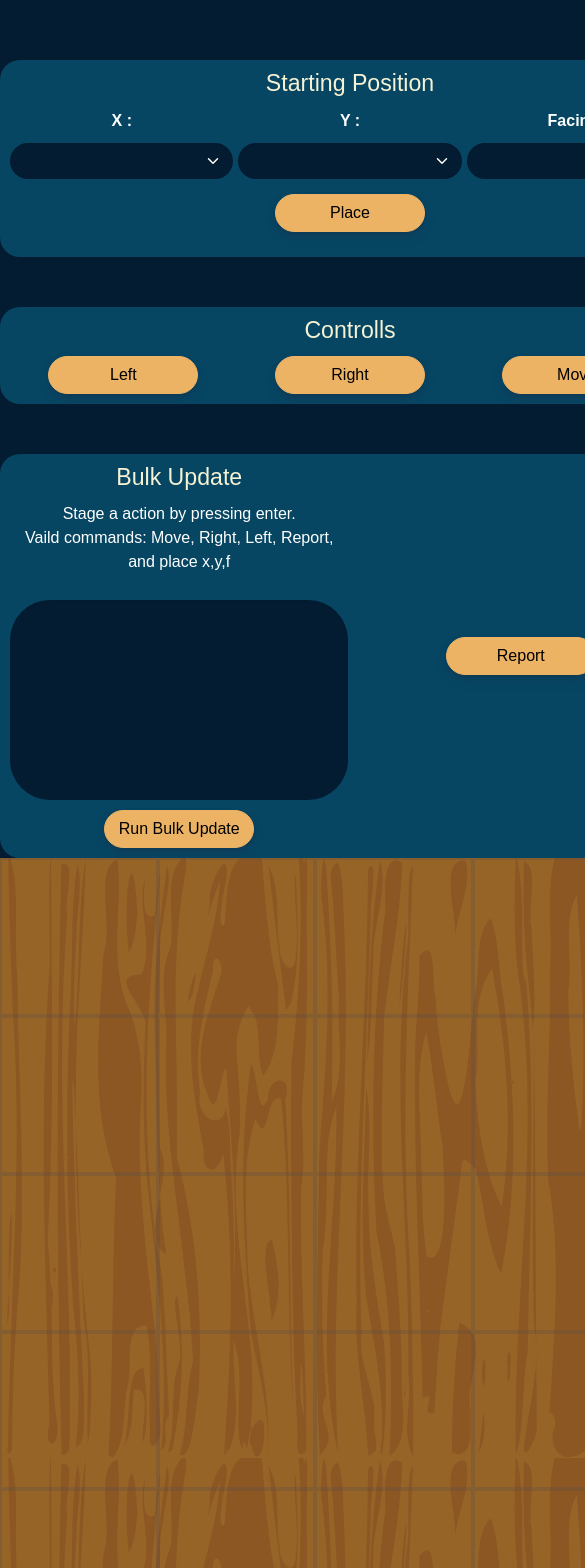
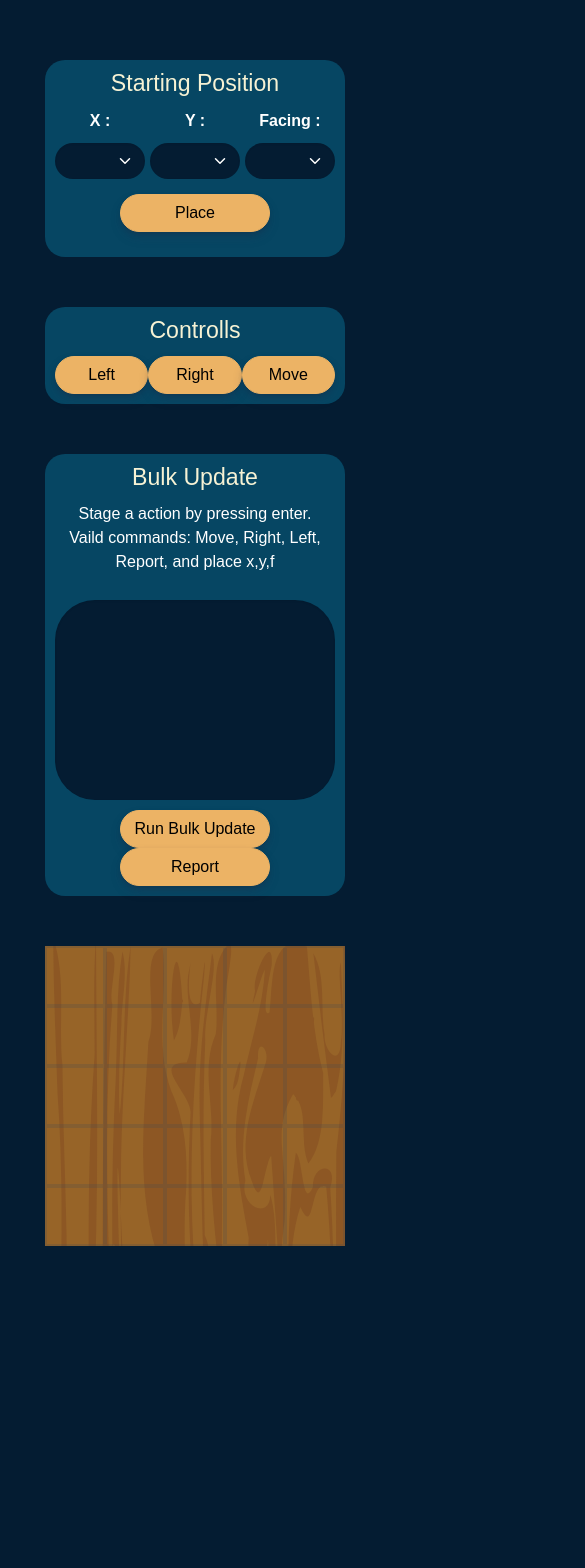
Before and after one commit to JarredKilbride/Tablerobot, a Vue app: page / in a window 390 px wide. Shown: the top 1568 px of the page, 585 px wide, since content can reach past the window. After the commit the page ends 1246 px from the top, so only its background shows below. Built offline with nearby package versions, Linux system fonts and the light colour scheme.

Commit message:
changes to css to make a basic mobile view

```diff
--- a/src/App.vue
+++ b/src/App.vue
@@ -1,46 +1,49 @@
 <template>
 <div class="row">
- <div class="col">
+    <div class="col test">
         <!-- input/controller. -->
-    <Controller class="controller" :robot="robot" @direction="setDirection" @move="move" @report="showReport" @setPosition="place" @updateDir="updateRobotDir"/>
+        <Controller class="controller" :robot="robot" @direction="setDirection" @move="move" @report="showReport" @setPosition="place" @updateDir="updateRobotDir" />
     </div>
     <div class="col">
         <div class="table-top">
             <!-- cells/grid -->
-    <Cells v-for="cell in cells" :cell="cell" :robot="robot" :key="cell.key"/>
+            <Cells v-for="cell in cells" :cell="cell" :robot="robot" :key="cell.key" />
         </div>
     </div>
 </div>
 </template>
 
 <script>
-import {ref } from 'vue'
+import {
+    ref
+} from 'vue'
 import Cells from './components/Cells.vue'
 import Controller from './components/Controller'
 
 export default {
     name: 'App',
     components: {
-    Cells, Controller
+        Cells,
+        Controller
     },
-  setup(){
+    setup() {
         //creating robot object
         let robot = ref({
-      x:null,
-      y:null,
-      facing:'',
-      reportActive:false
+            x: null,
+            y: null,
+            facing: '',
+            reportActive: false
         })
 
         //where the cells and values for them is stored.
         let cells = ref([])
         //easy for loop to create all the cells obects.
-for(let y = 4; y>=0; y--) {
-    for(let x = 0; x<5; x++) {
+        for (let y = 4; y >= 0; y--) {
+            for (let x = 0; x < 5; x++) {
                 cells.value.push({
-        x:x,
+                    x: x,
                     y: y,
-        robotOnSqaure:false,
+                    robotOnSqaure: false,
                     key: `${y}${x}`
                 })
             }
@@ -56,27 +59,26 @@ let updateRobotDir = (e) => {
         let move = (e) => {
             //checks to see if the currentDirection y or x aixes
             //once checked looks to see if the total value would be greater the cells on the table.
-  if(e.dir=='y'
-   && (robot.value.y+e.val<5
-   && robot.value.y+e.val>-1)){
+            if (e.dir == 'y' &&
+                (robot.value.y + e.val < 5 &&
+                    robot.value.y + e.val > -1)) {
                 robot.value.y += e.val
-  }
-  else if (e.dir=='x'
-   && (robot.value.x+e.val<5
-   && robot.value.x+e.val>-1)){
+            } else if (e.dir == 'x' &&
+                (robot.value.x + e.val < 5 &&
+                    robot.value.x + e.val > -1)) {
                 robot.value.x += e.val
             }
         }
 
         //this is emited from the controller.vue
         //changes the robot obect current facing.
-const setDirection = (event)=> {
+        const setDirection = (event) => {
             robot.value.facing = event.facing
         }
 
         //emited from the controller.vue, toggals robot report. by setting the reportActive to true or false
-const showReport = ()=> {
-  if(robot.value.x!==null){
+        const showReport = () => {
+            if (robot.value.x !== null) {
                 robot.value.reportActive = !robot.value.reportActive
             }
         }
@@ -89,10 +91,17 @@ const place = (e) => {
             robot.value.facing = e.facing
         }
 
-  return {cells,robot,setDirection,move,showReport,place,updateRobotDir}
+        return {
+            cells,
+            robot,
+            setDirection,
+            move,
+            showReport,
+            place,
+            updateRobotDir
         }
     }
-
+}
 </script>
 
 <style>
@@ -111,11 +120,23 @@ const place = (e) => {
     width: 788.5px;
     background-image: url("../src/assets/table-background.png")
 }
-
 /* setting the controller size */
 .controller {
+  display: flex;
+  flex-direction: column;
+  justify-content: center;
     width: 700px;
-   margin:auto;
+    margin: auto;
+}
+
+ /* for mobile view making the controller smaller and game board smaller. */
+ @media only screen and (max-width:480px) {
+  .controller {width: 300px; }
+
+  .table-top {
+    grid-template-columns: repeat(5, 60px);
+    width: 300px;
+  }
 }
 
 </style>
--- a/src/components/Cells.vue
+++ b/src/components/Cells.vue
@@ -49,4 +49,12 @@ export default {
     height: 157.7px;
     border: 2px solid rgba(75, 75, 75, 0.253);
 }
+
+/* for mobile view makeing the cells smaller */
+ @media only screen and (max-width:480px) {
+  .cell {
+    width: 60px;
+    height: 60px;
+  }
+}
 </style>
--- a/src/components/Controller.vue
+++ b/src/components/Controller.vue
@@ -371,4 +371,10 @@ export default {
 .report-display button {
     margin: auto;
 }
+
+ @media only screen and (max-width:480px) {
+ .controller section:last-child {
+    margin-bottom: 50px;
+}
+}
 </style>
--- a/src/components/Robot.vue
+++ b/src/components/Robot.vue
@@ -44,4 +44,11 @@ export default {
 .facing-SOUTH {
     transform: rotate(180deg);
 }
+
+ @media only screen and (max-width:480px) {
+  .table-robot {
+    width: 50px;
+    height: 50px;
+}
+}
 </style>
```
Lines whose indentation alone changed are shown as unchanged.
